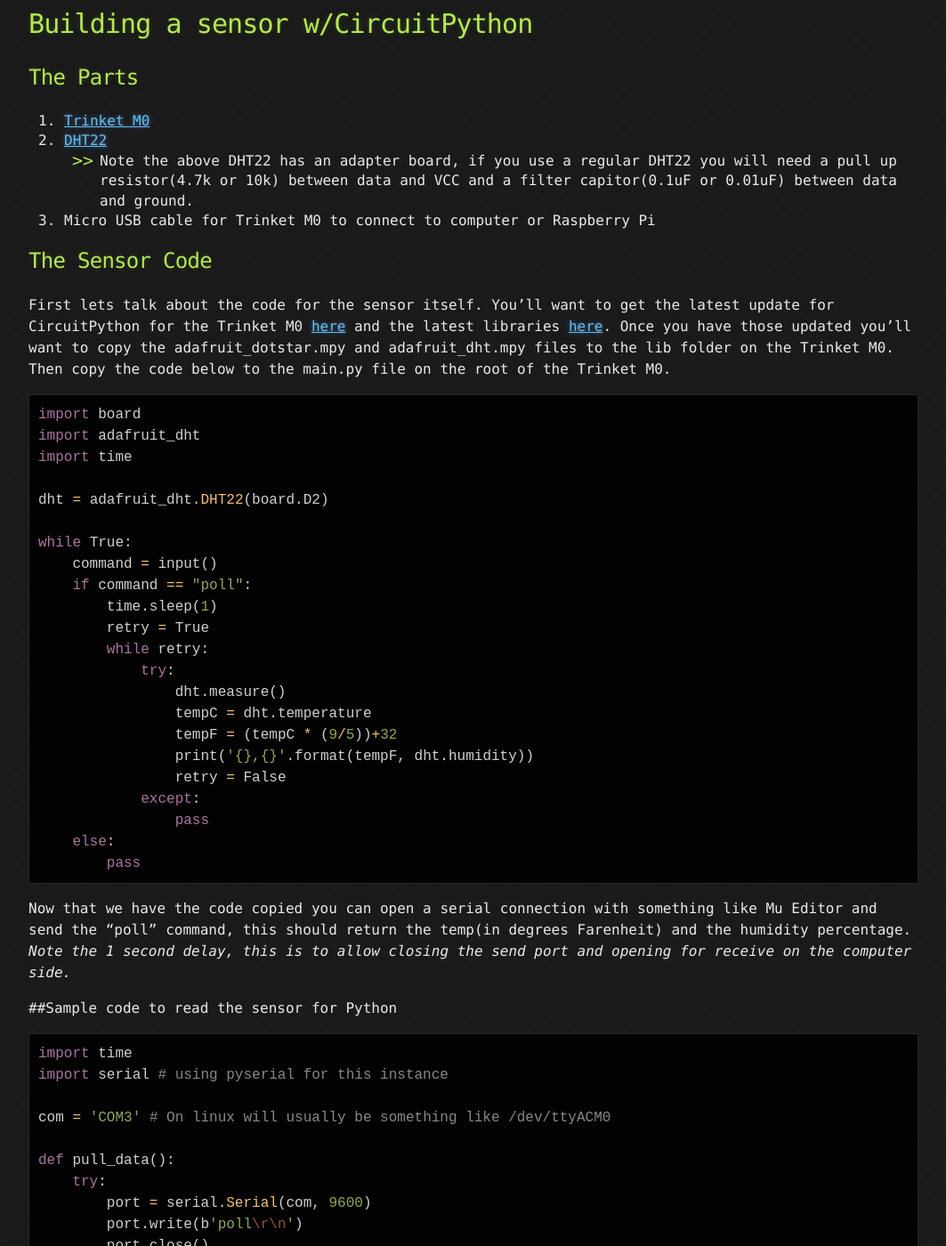
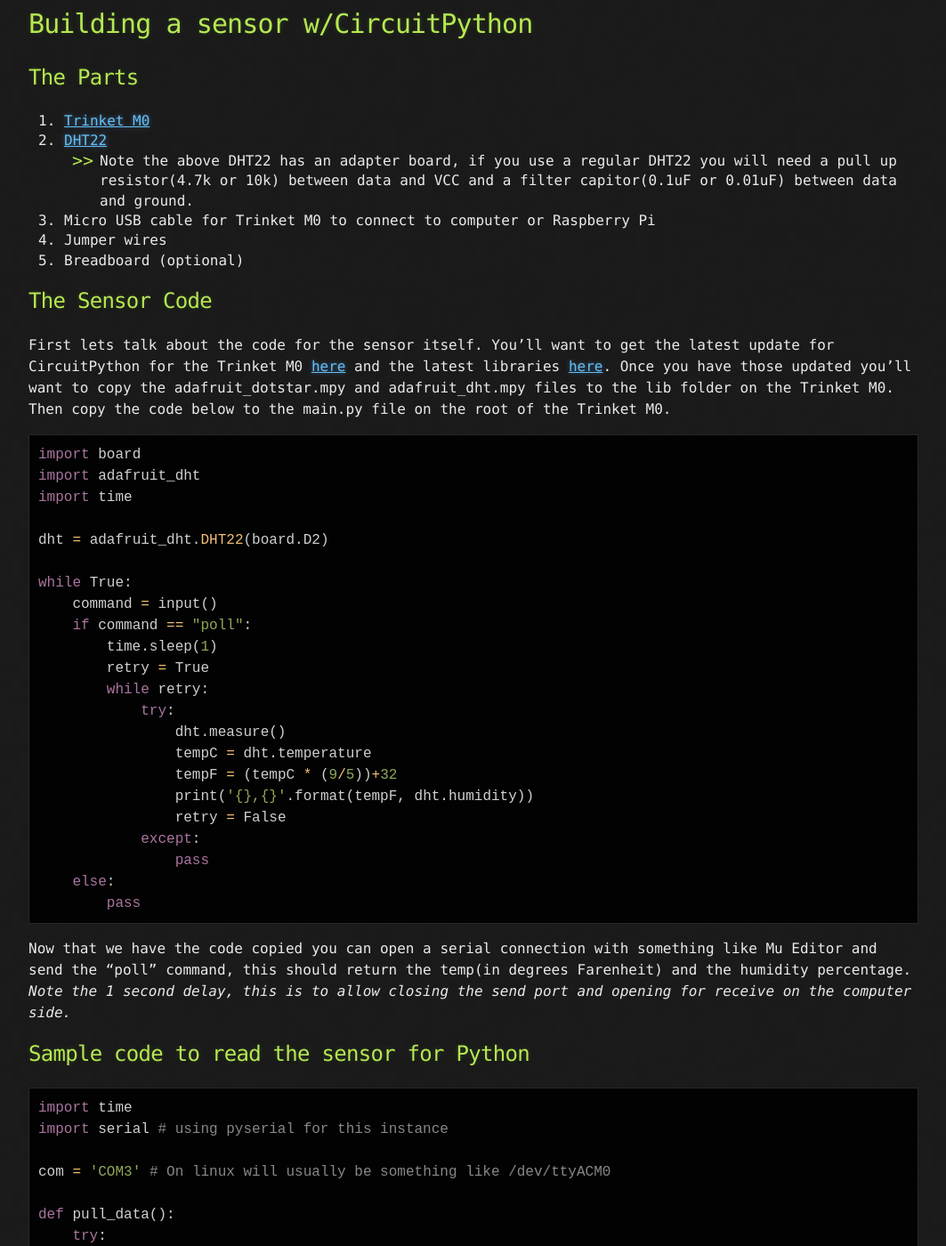
Before and after one commit to Blacknight318/Blog_OldSaltET.NET, a Jekyll site: the page built from _posts/2021-03-11-Sensor-Test.md, in a window 1280 px wide and 1400 px high, scrolled down 220 px. Shown: the whole window at 89% size, without its empty margins (108-1171 px from the left). Built offline with Jekyll 4.4.1, drawn with Linux system fonts in a browser that asks for light colours.

Commit message:
Sensor update parts list and minor formatting fix

````diff
--- a/_posts/2021-03-11-Sensor-Test.md
+++ b/_posts/2021-03-11-Sensor-Test.md
@@ -5,6 +5,8 @@
 2. [DHT22](https://www.amazon.com/dp/B07XBVR532/ref=cm_sw_r_em_apa_fabc_NRTX4BSZW5RQVF3P930T?_encoding=UTF8&psc=1)
     * Note the above DHT22 has an adapter board, if you use a regular DHT22 you will need a pull up resistor(4.7k or 10k) between data and VCC and a filter capitor(0.1uF or 0.01uF) between data and ground.
 3. Micro USB cable for Trinket M0 to connect to computer or Raspberry Pi
+4. Jumper wires
+5. Breadboard (optional)
 
 ## The Sensor Code
 First lets talk about the code for the sensor itself.  You'll want to get the latest update for CircuitPython for the Trinket M0 [here](https://circuitpython.org/board/trinket_m0/) and the latest libraries [here](https://circuitpython.org/libraries). Once you have those updated you'll want to copy the adafruit_dotstar.mpy and adafruit_dht.mpy files to the lib folder on the Trinket M0.  Then copy the code below to the main.py file on the root of the Trinket M0.
@@ -35,7 +37,7 @@ while True:
 ```
 Now that we have the code copied you can open a serial connection with something like Mu Editor and send the "poll" command, this should return the temp(in degrees Farenheit) and the humidity percentage. _Note the 1 second delay, this is to allow closing the send port and opening for receive on the computer side._
 
-##Sample code to read the sensor for Python
+## Sample code to read the sensor for Python
 ```python
 import time
 import serial # using pyserial for this instance
````
